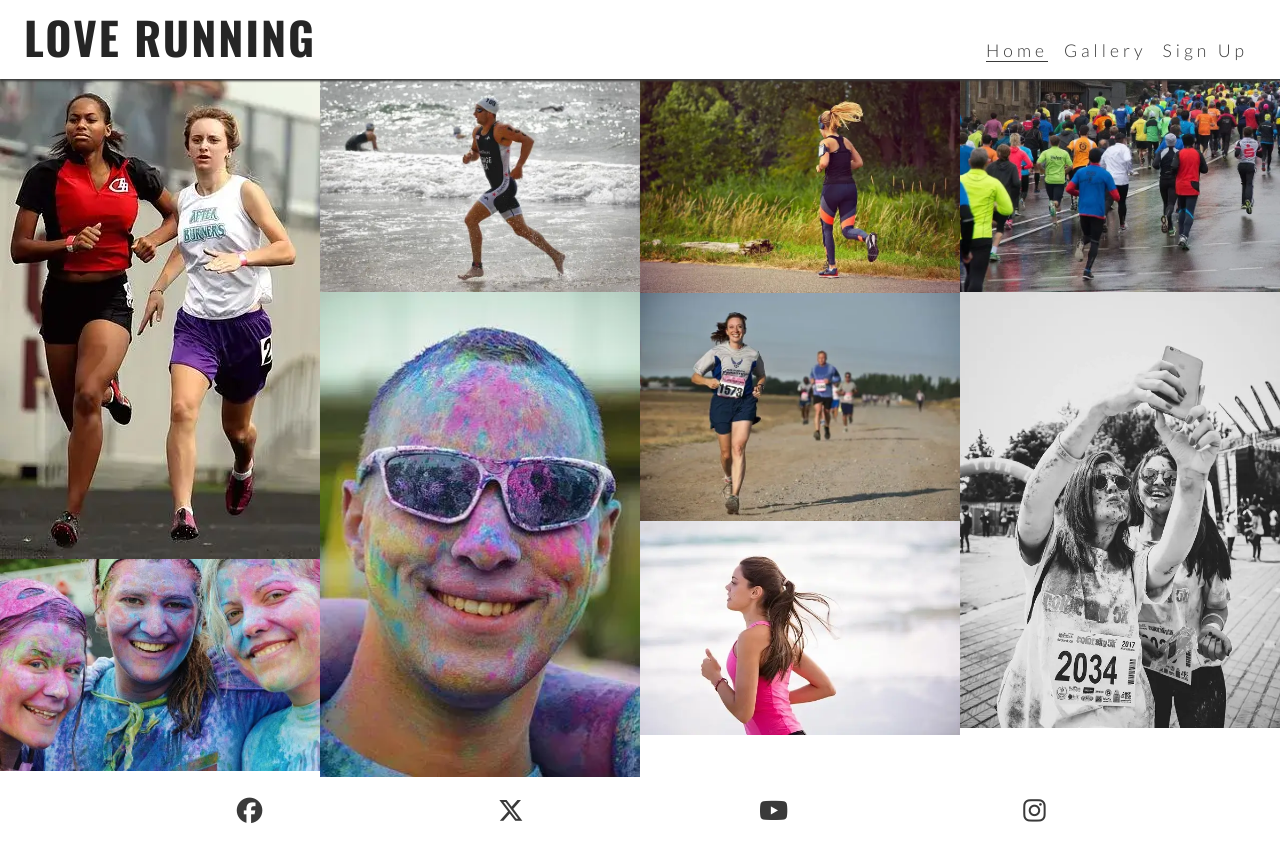
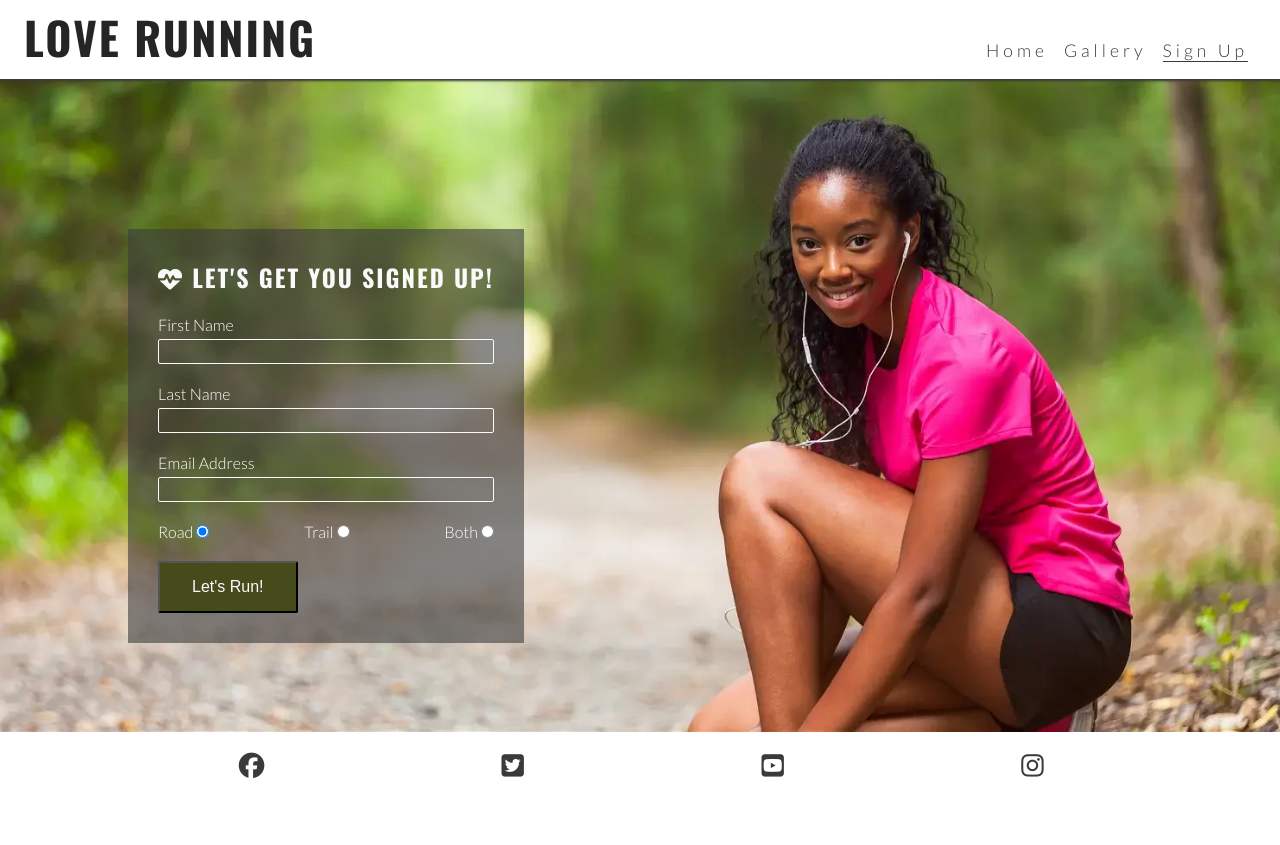
Before and after one commit to NiallPierce/-Love-Running, a plain HTML site: page gallery.html in a window 1280 px wide. After the commit the page ends 800 px from the top, so only its background shows below. Drawn offline with nearby package versions, Linux system fonts and the light colour scheme.

Commit message:
push test

```diff
--- a/assets/css/style.css
+++ b/assets/css/style.css
@@ -18,13 +18,15 @@ body {
     font-family: 'Lato', sans-serif;
 }
 
-h1,
-h2,
-h3 {
+h1, h2, h3 {
     font-family: 'Oswald', sans-serif;
     text-transform: uppercase;
     letter-spacing: 2px;
     color: #252525;
+}
+
+.hidden-heading {
+    display: none;
 }
 
 /* Header */
@@ -51,7 +53,7 @@ header a {
     list-style-type: none;
 }
 
-#menu>li {
+#menu > li {
     margin-bottom: 1em;
 }
 
@@ -86,9 +88,13 @@ nav {
 
 /* Main content */
 main {
-    /* Make main element take up any surplus space to push footer down */
+    /* Enlarge main element to push footer down*/
     flex: 1 0 auto;
+    /* Add margin at the top to prevent content from being covered by the header */
     margin-top: 47px;
+    /* Enable flex properties for child elements */
+    display: flex;
+    flex-direction: column;
 }
 
 /* Hero section */
@@ -111,8 +117,7 @@ main {
     padding-left: 10px;
 }
 
-#cover-text>h2,
-#cover-text>h3 {
+#cover-text > h2, #cover-text > h3 {
     color: #ffffff;
 }
 
@@ -128,8 +133,8 @@ main {
     font-size: 280%;
 }
 
-#benefits-physical>div,
-#benefits-mental>div {
+#benefits-physical > div,
+#benefits-mental > div {
     line-height: 20px;
     margin-bottom: 20px;
 }
@@ -177,7 +182,7 @@ main {
     Each div will expand to fill the available space on its row */
     flex-basis: 200px;
     flex-grow: 1;
-    /* Creates a grid of meetup time divs over the background image */
+    /* Creates a grid of meetup time dives over the background image */
     border: 2px solid white;
 }
 
@@ -194,6 +199,57 @@ main {
 
 #photos {
     line-height: 0;
+}
+
+/* Form */
+#signup {
+    background-image: url("../images/signup-image.webp");
+    background-size: cover;
+    background-position: 75%;
+    padding: 20px 10% 0 10%;
+    flex-grow: 1;
+}
+
+
+#signup-form {
+    color: #ffffff;
+    background-color: rgba(60, 60, 60, 0.6);
+    padding: 30px;
+}
+
+
+#signup-form>h2 {
+    color: #fafafa;
+    margin-bottom: 20px;
+}
+
+
+.text-input {
+    background: transparent;
+    color: #fafafa;
+    width: 100%;
+    height: 25px;
+    margin: 5px 0 20px 0;
+    border: 1px solid #fafafa;
+    border-radius: 2px;
+    padding: 0 5px;
+}
+
+
+.radio-buttons {
+    width: 100%;
+    display: flex;
+    justify-content: space-between;
+}
+
+
+.join-button {
+    margin-top: 20px;
+    border-radius: 2px;
+    padding: 15px 32px;
+    font-size: 100%;
+    background-color: #454b1b;
+    color: #fafafa;
 }
 
 /* Footer */
@@ -221,7 +277,6 @@ main {
 
 /* Media query: tablets and larger (768px and up) */
 @media screen and (min-width: 768px) {
-
     /* Header */
     nav {
         display: block;
@@ -235,7 +290,7 @@ main {
         display: flex;
     }
 
-    #menu>li {
+    #menu > li {
         padding-left: 1rem;
     }
 
@@ -269,12 +324,12 @@ main {
         width: 100%;
     }
 
-    #benefits-physical>div,
-    #benefits-mental>div {
+    #benefits-physical > div,
+    #benefits-mental > div {
         width: 75%;
     }
 
-    #benefits-mental>div {
+    #benefits-mental > div {
         text-align: end;
         align-self: flex-end;
     }
@@ -283,11 +338,33 @@ main {
     #photos {
         column-count: 3;
     }
+
+    /* Form */
+    #signup {
+        background-position: center;
+        position: relative;
+    }
+
+    #signup-form {
+        max-width: 400px;
+        position: absolute;
+        left: 10%;
+        top: 150px;
+    }
+
+    .text-input:hover {
+        border-color: #f16c6b;
+    }
+
+    .join-button:hover {
+        background-color: #fafafa;
+        color: #454b1b;
+    }
 }
 
 /* Large devices (laptops and desktops, 992px and up) */
 @media screen and (min-width: 992px) {
-    #menu a:hover {
+    #menu a:hover{
         border-bottom: 1px solid #3a3a3a;
     }
 
--- a/gallery.html
+++ b/gallery.html
@@ -26,55 +26,79 @@
             <h1 id="logo">Love Running</h1>
         </a>
         <input type="checkbox" id="nav-toggle" name="nav-toggle">
-        <label for="nav-toggle" class="nav-toggle-label"><i class="fa-solid fa-bars"></i></label>
+        <label for="nav-toggle" class="nav-toggle-label">
+            <i class="fa-solid fa-bars"></i>
+        </label>
         <nav>
             <ul id="menu">
-                <li><a href="index.html" class="active">Home</a></li>
+                <li><a href="index.html">Home</a></li>
                 <li><a href="gallery.html">Gallery</a></li>
-                <li><a href="signup.html">Sign Up</a></li>
+                <li><a href="signup.html" class="active">Sign Up</a></li>
             </ul>
         </nav>
     </header>
 
     <!-- Main content -->
     <main>
-        <section id="gallery">
-            <div id="photos">
-                <img src="assets/images/athletes.webp" alt="Two Athletes Running Together">
-                <img src="assets/images/girls.webp" alt="Three girls at charity paint running festival">
-                <img src="assets/images/runner3.webp" alt="Solo male runner jogging on beach">
-                <img src="assets/images/man.webp" alt="Man at charity paint running festival">
-                <img src="assets/images/runner1.webp" alt="Solo female runner jogging through Phoenix Park">
-                <img src="assets/images/runner2.webp" alt="Runners competing in marathon">
-                <img src="assets/images/runner4.webp" alt="Solo female runner jogging on beach">
-                <img src="assets/images/running_gang.webp"
-                    alt="Large group of runners taking part in a marathon on a rainy day">
-                <img src="assets/images/mud-run.webp"
-                    alt="Two women runners taking a muddy selfie after the Mud Runners championship">
-            </div>
+        <section id="signup">
+            <form id="signup-form" method="POST" action="https://formdump.codeinstitute.net">
+                <h2><i class="fa-solid fa-heartbeat"></i> Let's get you signed up!</h2>
+                <label for="first-name">First Name</label>
+                <input type="text" name="first_name" id="first-name" class="text-input" required>
+                <br>
+                <label for="last-name">Last Name</label>
+                <input type="text" name="last_name" id="last-name" class="text-input" required>
+                <br>
+                <label for="email-address">Email Address</label>
+                <input type="email" name="email_address" id="email-address" class="text-input" required>
+                <br>
+                <div class="radio-buttons">
+                    <div>
+                        <label for="road">Road</label>
+                        <input type="radio" name="running_preference" id="road" value="road" required checked>
+                    </div>
+                    <div>
+                        <label for="trail">Trail</label>
+                        <input type="radio" name="running_preference" id="trail" value="trail" required>
+                    </div>
+                    <div>
+                        <label for="both">Both</label>
+                        <input type="radio" name="running_preference" id="both" value="both" required>
+                    </div>
+                </div>
+                <button type="submit" class="join-button">Let's Run!</button>
+            </form>
         </section>
     </main>
 
     <!-- Footer -->
     <footer>
         <ul id="social-networks">
-            <li><a href="https://www.facebook.com/" target="_blank" rel="noopener"
-                    aria-label="Visit our facebook page (opens in a new tab)"><i class="fa-brands fa-facebook"></i></a>
+            <li>
+                <a href="https://www.facebook.com/" target="_blank" rel="noopener"
+                    aria-label="Visit our Facebook page (opens in a new tab)">
+                    <i class="fa-brands fa-facebook"></i></a>
             </li>
-            <li><a href="https://x.com/" target="_blank" rel="noopener"
-                    aria-label="Visit our Twitter page (opens in a new tab)"><i class="fa-brands fa-x-twitter"></i></a>
+            <li>
+                <a href="https://www.twitter.com/" target="_blank" rel="noopener"
+                    aria-label="Visit our Twitter page (opens in a new tab)">
+                    <i class="fa-brands fa-twitter-square"></i></a>
             </li>
-            <li><a href="https://www.youtube.com/" target="_blank" rel="noopener"
-                    aria-label="Visit our youtube page (opens in a new tab)"><i class="fa-brands fa-youtube"></i></a>
+            <li>
+                <a href="https://www.youtube.com/" target="_blank" rel="noopener"
+                    aria-label="Visit our YouTube page (opens in a new tab)">
+                    <i class="fa-brands fa-youtube-square"></i></a>
             </li>
-            <li><a href="https://www.instagram.com/" target="_blank" rel="noopener"
-                    aria-label="Visit our instgram page (opens in a new tab)"><i class="fa-brands fa-instagram"></i></a>
+            <li>
+                <a href="https://www.instagram.com/" target="_blank" rel="noopener"
+                    aria-label="Visit our Instagram page (opens in a new tab)">
+                    <i class="fa-brands fa-instagram"></i></a>
             </li>
         </ul>
     </footer>
-    <!--Font Awesome Kit-->
-    <script src="https://kit.fontawesome.com/cbea92b3b7.js" crossorigin="anonymous"></script>
+
+    <!-- Font Awesome kit -->
+    <script src="https://kit.fontawesome.com/3b20d96fa9.js" crossorigin="anonymous"></script>
 </body>
 
-
 </html>
```
Also changed, not shown: signup.html (+59 -19 lines), assets/images/signup-image.webp (added).
